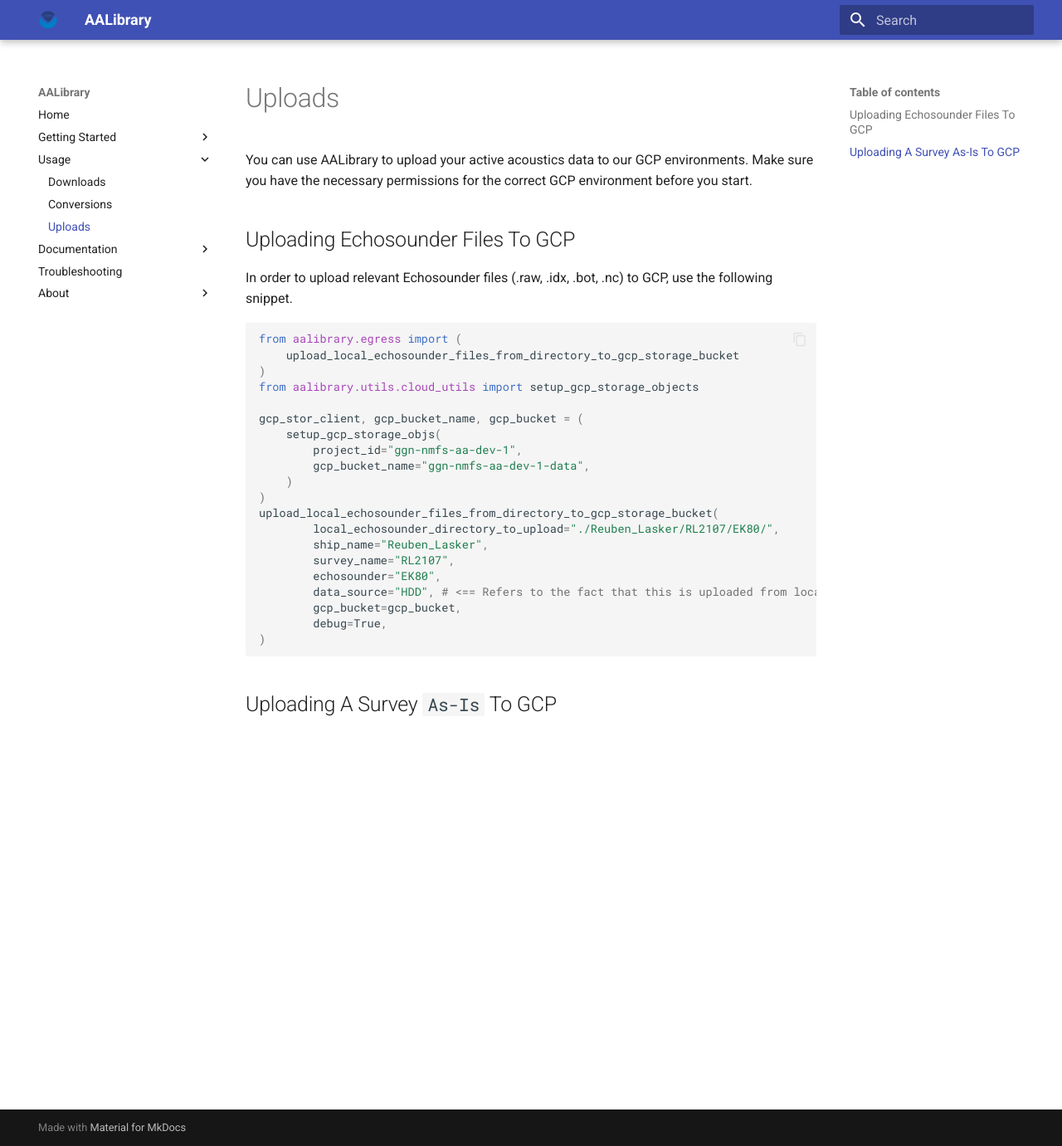
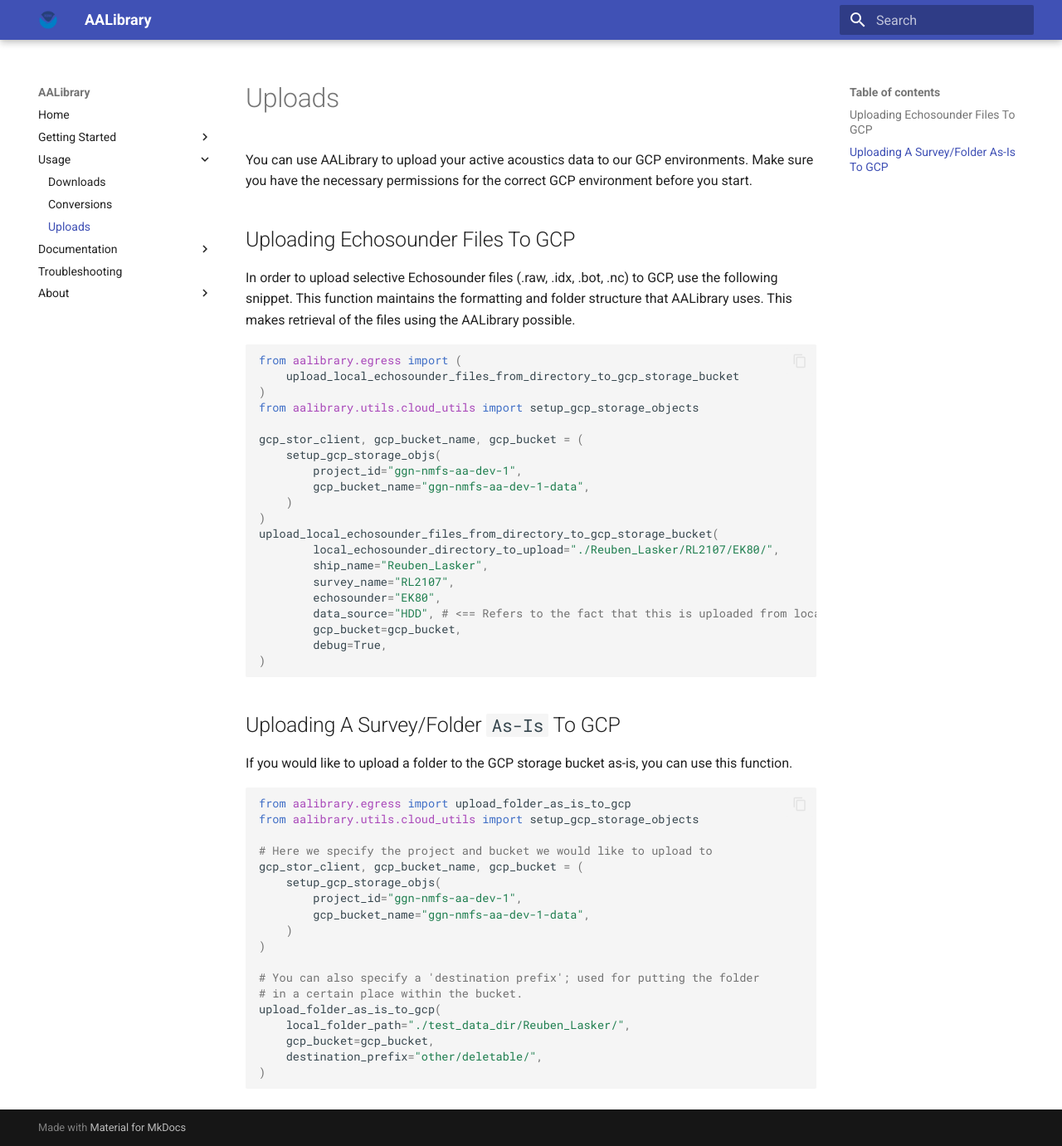
Before and after one commit to nmfs-ost/AA-SI_aalibrary, an MkDocs documentation site: the page built from docs/usage/uploads.md, in a window 1280 px wide and 1381 px high. Shown: the whole window at 83% size. Built offline with MkDocs 1.6.1 and Material for MkDocs 9.7.7, drawn with Linux system fonts in a browser that asks for light colours.

Commit message:
add: more info on uploads

````diff
--- a/docs/usage/uploads.md
+++ b/docs/usage/uploads.md
@@ -4,7 +4,7 @@ You can use AALibrary to upload your active acoustics data to our GCP environmen
 
 ## Uploading Echosounder Files To GCP
 
-In order to upload relevant Echosounder files (.raw, .idx, .bot, .nc) to GCP, use the following snippet.
+In order to upload selective Echosounder files (.raw, .idx, .bot, .nc) to GCP, use the following snippet. This function maintains the formatting and folder structure that AALibrary uses. This makes retrieval of the files using the AALibrary possible.
 
 ```python
 from aalibrary.egress import (
@@ -29,4 +29,27 @@ upload_local_echosounder_files_from_directory_to_gcp_storage_bucket(
 )
 ```
 
-## Uploading A Survey `As-Is` To GCP
+## Uploading A Survey/Folder `As-Is` To GCP
+
+If you would like to upload a folder to the GCP storage bucket as-is, you can use this function.
+
+```python
+from aalibrary.egress import upload_folder_as_is_to_gcp
+from aalibrary.utils.cloud_utils import setup_gcp_storage_objects
+
+# Here we specify the project and bucket we would like to upload to
+gcp_stor_client, gcp_bucket_name, gcp_bucket = (
+    setup_gcp_storage_objs(
+        project_id="ggn-nmfs-aa-dev-1",
+        gcp_bucket_name="ggn-nmfs-aa-dev-1-data",
+    )
+)
+
+# You can also specify a 'destination prefix'; used for putting the folder
+# in a certain place within the bucket.
+upload_folder_as_is_to_gcp(
+    local_folder_path="./test_data_dir/Reuben_Lasker/",
+    gcp_bucket=gcp_bucket,
+    destination_prefix="other/deletable/",
+)
+```
````
